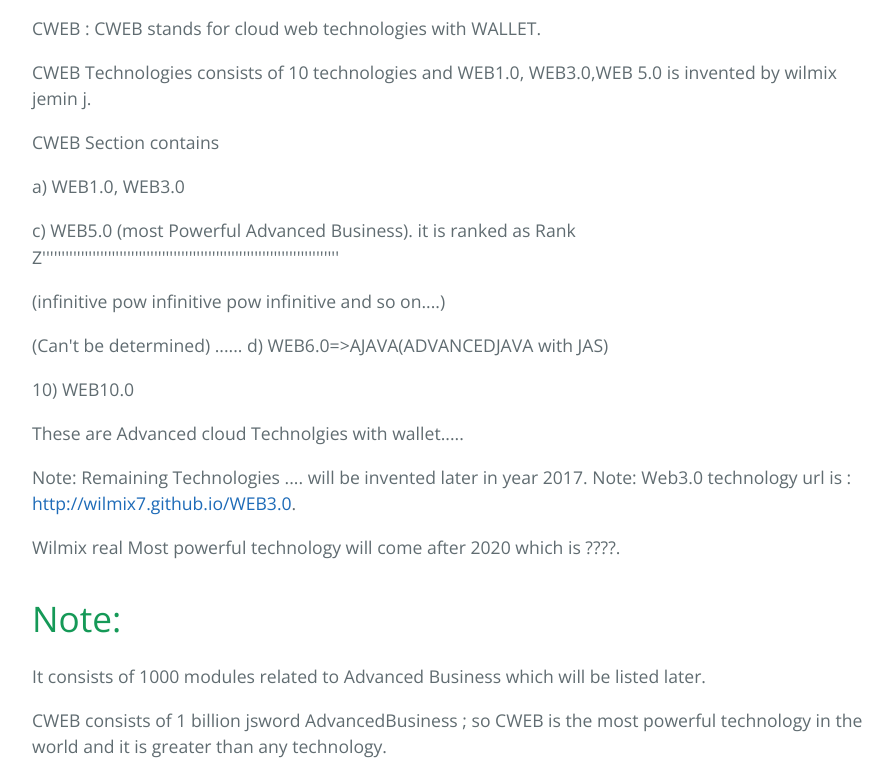
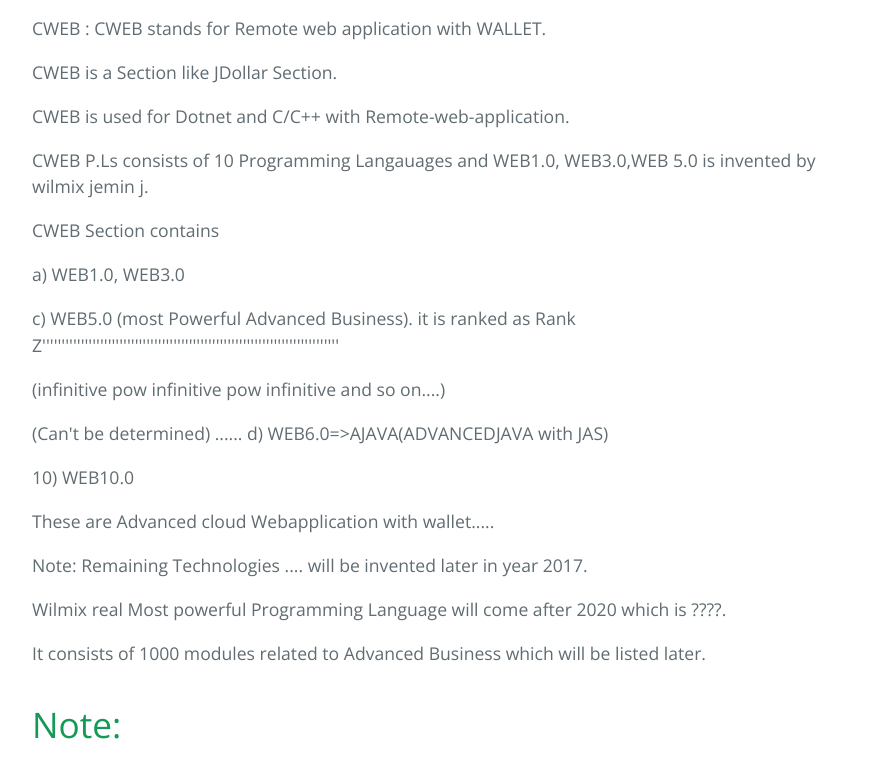
Before and after one commit to wilmixjemin8/CWEB, a plain HTML site: page index.html in a window 1280 px wide. Shown: the part 470-1235 px from the top of the page, without its empty margins (192-1085 px from the left). Drawn offline with nearby package versions, Linux system fonts and the light colour scheme.

Commit message:
Create gh-pages branch via GitHub

```diff
--- a/index.html
+++ b/index.html
@@ -12,7 +12,7 @@
   <body>
     <section class="page-header">
       <h1 class="project-name">Cweb</h1>
-      <h2 class="project-tagline">CWEB  :  CWEB  stands  for  cloud  web  technologies  with WALLET</h2>
+      <h2 class="project-tagline">CWEB  :  CWEB  is  a  Programming  Language Section  stands  for  cloud  web  technologies  with WALLET </h2>
       <a href="https://github.com/wilmixjemin8/CWEB" class="btn">View on GitHub</a>
       <a href="https://github.com/wilmixjemin8/CWEB/zipball/master" class="btn">Download .zip</a>
       <a href="https://github.com/wilmixjemin8/CWEB/tarball/master" class="btn">Download .tar.gz</a>
@@ -22,9 +22,13 @@
       <h1>
 <a id="cweb" class="anchor" href="#cweb" aria-hidden="true"><span aria-hidden="true" class="octicon octicon-link"></span></a>CWEB</h1>
 
-<p>CWEB  :  CWEB  stands  for  cloud  web  technologies  with WALLET.  </p>
+<p>CWEB  :  CWEB  stands  for   Remote web application with WALLET.  </p>
 
-<p>CWEB Technologies consists  of 10 technologies and   WEB1.0, WEB3.0,WEB 5.0  is invented   by  wilmix  jemin  j.</p>
+<p>CWEB  is   a   Section   like JDollar  Section.  </p>
+
+<p>CWEB  is   used  for  Dotnet  and  C/C++ with  Remote-web-application.</p>
+
+<p>CWEB P.Ls consists  of 10 Programming Langauages and   WEB1.0, WEB3.0,WEB 5.0  is invented   by  wilmix  jemin  j.</p>
 
 <p>CWEB Section contains   </p>
 
@@ -41,20 +45,19 @@
 
 <p>10) WEB10.0</p>
 
-<p>These  are Advanced  cloud  Technolgies with  wallet.....</p>
+<p>These  are Advanced  cloud  Webapplication with  wallet.....</p>
 
-<p>Note: Remaining Technologies .... will  be  invented later  in  year  2017.
-Note: Web3.0  technology  url is  : <a href="http://wilmix7.github.io/WEB3.0">http://wilmix7.github.io/WEB3.0</a>.</p>
+<p>Note: Remaining Technologies .... will  be  invented later  in  year  2017. </p>
 
-<p>Wilmix  real  Most  powerful   technology will come  after   2020  which  is  ????.</p>
+<p>Wilmix  real  Most  powerful  Programming Language will come  after   2020  which  is  ????.</p>
+
+<p>It consists of 1000 modules related to Advanced Business which will be listed later.</p>
 
 <h1>
 <a id="note" class="anchor" href="#note" aria-hidden="true"><span aria-hidden="true" class="octicon octicon-link"></span></a>Note:</h1>
 
-<p>It consists of 1000 modules related to Advanced Business which will be listed later.</p>
-
 <p>CWEB consists of 1 billion jsword AdvancedBusiness ; so CWEB
-is the most powerful technology in the world and it is greater than any technology.</p>
+is the most powerful Programming Language Section in the world and it is greater than any P.L.</p>
 
       <footer class="site-footer">
         <span class="site-footer-owner"><a href="https://github.com/wilmixjemin8/CWEB">Cweb</a> is maintained by <a href="https://github.com/wilmixjemin8">wilmixjemin8</a>.</span>
--- a/params.json
+++ b/params.json
@@ -1,6 +1,6 @@
 {
   "name": "Cweb",
-  "tagline": "CWEB  :  CWEB  stands  for  cloud  web  technologies  with WALLET",
-  "body": "# CWEB\r\nCWEB  :  CWEB  stands  for  cloud  web  technologies  with WALLET.  \r\n\r\nCWEB Technologies consists  of 10 technologies and   WEB1.0, WEB3.0,WEB 5.0  is invented   by  wilmix  jemin  j.\r\n\r\nCWEB Section contains   \r\n\r\n\r\na) WEB1.0, WEB3.0\r\n\r\n\r\n\r\n\r\nc) WEB5.0 (most Powerful Advanced Business).\r\nit is ranked as Rank Z'''''''''''''''''''''''''''''''''''''''''''''''''''''''''''''''''''''''''''''\r\n\r\n(infinitive  pow  infinitive pow infinitive  and  so on....)\r\n\r\n(Can't be determined)\r\n......\r\nd) WEB6.0=>AJAVA(ADVANCEDJAVA with JAS)\r\n\r\n\r\n\r\n10) WEB10.0\r\n\r\nThese  are Advanced  cloud  Technolgies with  wallet.....\r\n\r\nNote: Remaining Technologies .... will  be  invented later  in  year  2017. \r\nNote: Web3.0  technology  url is  : http://wilmix7.github.io/WEB3.0.\r\n\r\nWilmix  real  Most  powerful   technology will come  after   2020  which  is  ????.\r\n\r\nNote:\r\n======\r\n\r\nIt consists of 1000 modules related to Advanced Business which will be listed later.\r\n\r\nCWEB consists of 1 billion jsword AdvancedBusiness ; so CWEB\r\nis the most powerful technology in the world and it is greater than any technology.\r\n",
+  "tagline": "CWEB  :  CWEB  is  a  Programming  Language Section  stands  for  cloud  web  technologies  with WALLET ",
+  "body": "# CWEB\r\nCWEB  :  CWEB  stands  for   Remote web application with WALLET.  \r\n\r\nCWEB  is   a   Section   like JDollar  Section.  \r\n\r\nCWEB  is   used  for  Dotnet  and  C/C++ with  Remote-web-application.\r\n\r\nCWEB P.Ls consists  of 10 Programming Langauages and   WEB1.0, WEB3.0,WEB 5.0  is invented   by  wilmix  jemin  j.\r\n\r\nCWEB Section contains   \r\n\r\n\r\na) WEB1.0, WEB3.0\r\n\r\n\r\n\r\n\r\nc) WEB5.0 (most Powerful Advanced Business).\r\nit is ranked as Rank Z'''''''''''''''''''''''''''''''''''''''''''''''''''''''''''''''''''''''''''''\r\n\r\n(infinitive  pow  infinitive pow infinitive  and  so on....)\r\n\r\n(Can't be determined)\r\n......\r\nd) WEB6.0=>AJAVA(ADVANCEDJAVA with JAS)\r\n\r\n\r\n\r\n10) WEB10.0\r\n\r\nThese  are Advanced  cloud  Webapplication with  wallet.....\r\n\r\nNote: Remaining Technologies .... will  be  invented later  in  year  2017. \r\n\r\n\r\nWilmix  real  Most  powerful  Programming Language will come  after   2020  which  is  ????.\r\n\r\nIt consists of 1000 modules related to Advanced Business which will be listed later.\r\n\r\nNote:\r\n======\r\n\r\n\r\n\r\nCWEB consists of 1 billion jsword AdvancedBusiness ; so CWEB\r\nis the most powerful Programming Language Section in the world and it is greater than any P.L.\r\n",
   "note": "Don't delete this file! It's used internally to help with page regeneration."
 }
```
